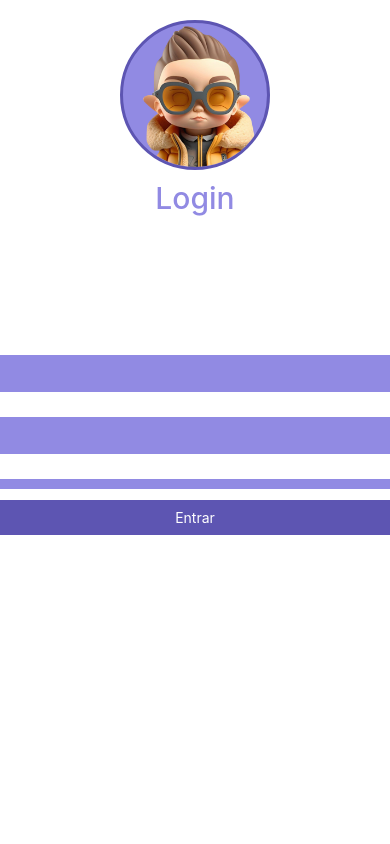
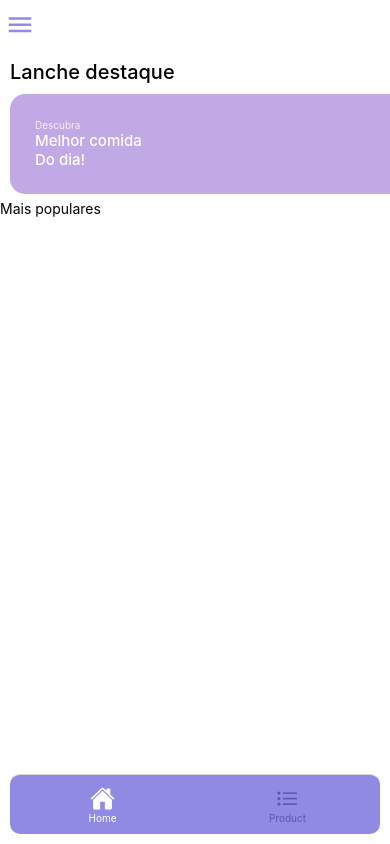
Before and after one commit to ViniciusLucchesi/food-truck, a React Native app: screen / in a window 390 px wide. Built offline with nearby package versions, Linux system fonts and the light colour scheme.

Commit message:
Initializing with Home screen

```diff
--- a/src/routes/rotas.js
+++ b/src/routes/rotas.js
@@ -14,10 +14,10 @@ import Product from '../screens/product.js';
 const Tab = createBottomTabNavigator();
 
 export default function Rotas() {
-    const [currentRouteName, setCurrentRouteName] = React.useState('Login');
+    const [currentRouteName, setCurrentRouteName] = React.useState('Home');
 
     React.useEffect(() => {
-        setCurrentRouteName('Login');
+        setCurrentRouteName('Home');
     }, []);
 
     return (
```
